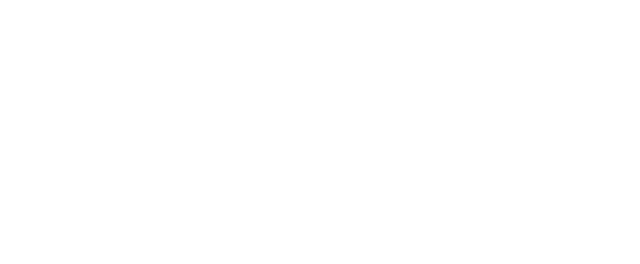
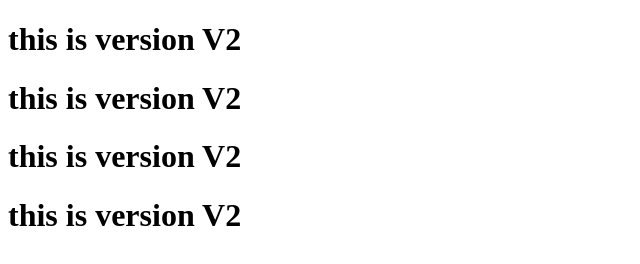
Before and after one commit to Zainab-a11y/Myrapo, a plain HTML site: page index.html in a window 1280 px wide. Shown: the whole page, without its empty margins (0-640 px from the left). Drawn offline with Linux system fonts and the light colour scheme.

Commit message:
this is v2

```diff
--- a/index.html
+++ b/index.html
@@ -6,6 +6,10 @@
     <title>Document</title>
 </head>
 <body>
+    <h1> this is version V2</h1>
+    <h1> this is version V2</h1>
+    <h1> this is version V2</h1>
+    <h1> this is version V2</h1>
 
 </body>
 </html>
```
